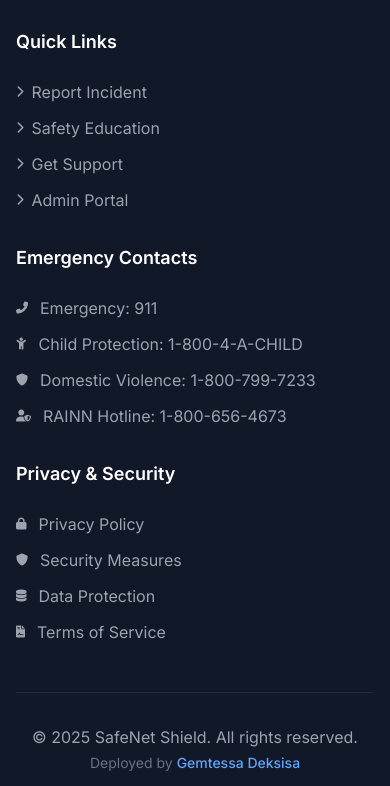
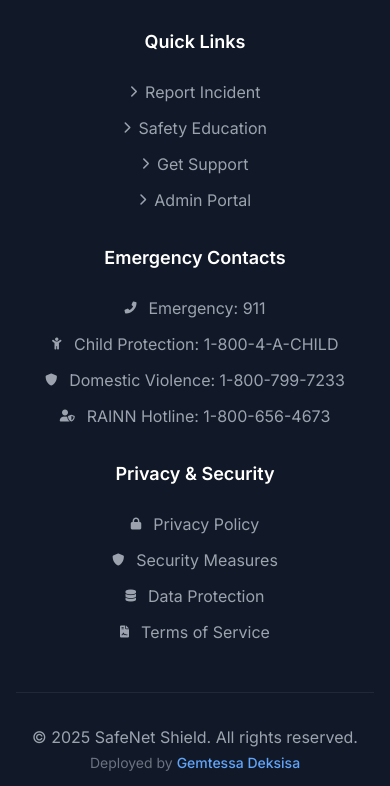
Before and after one commit to Gemtessa09/digitalViolance, a website: page public/index.html in a window 390 px wide. Shown: the part 7494-8280 px from the top of the page. Drawn offline with nearby package versions, Linux system fonts and the light colour scheme.

Commit message:
Center all footer content on mobile devices

```diff
--- a/public/index.html
+++ b/public/index.html
@@ -1060,9 +1060,9 @@
     <!-- Footer -->
     <footer class="bg-gray-900 text-white py-12 lg:py-16">
       <div class="max-w-7xl mx-auto px-4 sm:px-6 lg:px-8">
-        <div class="grid md:grid-cols-4 gap-8 lg:gap-12">
+        <div class="grid md:grid-cols-4 gap-8 lg:gap-12 text-center md:text-left">
           <div class="lg:col-span-1">
-            <div class="flex items-center mb-6">
+            <div class="flex items-center mb-6 justify-center md:justify-start">
               <div
                 class="bg-gradient-to-br from-blue-600 to-purple-600 w-12 h-12 rounded-xl flex items-center justify-center shadow-lg mr-4"
               >
@@ -1082,7 +1082,7 @@
               Gender-Based Violence through secure reporting, education, and
               support.
             </p>
-            <div class="mt-6 flex space-x-4">
+            <div class="mt-6 flex space-x-4 justify-center md:justify-start">
               <a
                 href="#"
                 class="w-10 h-10 bg-gray-800 hover:bg-gray-700 rounded-lg flex items-center justify-center transition-colors duration-300"
@@ -1116,7 +1116,7 @@
               <li>
                 <a
                   href="report.html"
-                  class="text-gray-400 hover:text-white transition-colors duration-300 flex items-center"
+                  class="text-gray-400 hover:text-white transition-colors duration-300 flex items-center justify-center md:justify-start"
                 >
                   <i class="fas fa-chevron-right text-xs mr-2"></i>Report
                   Incident
@@ -1124,8 +1124,8 @@
               </li>
               <li>
                 <a
-                  href="/learn"
-                  class="text-gray-400 hover:text-white transition-colors duration-300 flex items-center"
+                  href="learn.html"
+                  class="text-gray-400 hover:text-white transition-colors duration-300 flex items-center justify-center md:justify-start"
                 >
                   <i class="fas fa-chevron-right text-xs mr-2"></i>Safety
                   Education
@@ -1134,7 +1134,7 @@
               <li>
                 <a
                   href="support.html"
-                  class="text-gray-400 hover:text-white transition-colors duration-300 flex items-center"
+                  class="text-gray-400 hover:text-white transition-colors duration-300 flex items-center justify-center md:justify-start"
                 >
                   <i class="fas fa-chevron-right text-xs mr-2"></i>Get Support
                 </a>
@@ -1142,7 +1142,7 @@
               <li>
                 <a
                   href="dashboard.html"
-                  class="text-gray-400 hover:text-white transition-colors duration-300 flex items-center"
+                  class="text-gray-400 hover:text-white transition-colors duration-300 flex items-center justify-center md:justify-start"
                 >
                   <i class="fas fa-chevron-right text-xs mr-2"></i>Admin Portal
                 </a>
@@ -1156,7 +1156,7 @@
               <li>
                 <a
                   href="tel:911"
-                  class="text-gray-400 hover:text-white transition-colors duration-300 flex items-center"
+                  class="text-gray-400 hover:text-white transition-colors duration-300 flex items-center justify-center md:justify-start"
                 >
                   <i class="fas fa-phone-alt text-xs mr-3"></i>Emergency: 911
                 </a>
@@ -1164,7 +1164,7 @@
               <li>
                 <a
                   href="tel:1-800-4-A-CHILD"
-                  class="text-gray-400 hover:text-white transition-colors duration-300 flex items-center"
+                  class="text-gray-400 hover:text-white transition-colors duration-300 flex items-center justify-center md:justify-start"
                 >
                   <i class="fas fa-child text-xs mr-3"></i>Child Protection:
                   1-800-4-A-CHILD
@@ -1173,7 +1173,7 @@
               <li>
                 <a
                   href="tel:1-800-799-7233"
-                  class="text-gray-400 hover:text-white transition-colors duration-300 flex items-center"
+                  class="text-gray-400 hover:text-white transition-colors duration-300 flex items-center justify-center md:justify-start"
                 >
                   <i class="fas fa-shield-alt text-xs mr-3"></i>Domestic
                   Violence: 1-800-799-7233
@@ -1182,7 +1182,7 @@
               <li>
                 <a
                   href="tel:1-800-656-4673"
-                  class="text-gray-400 hover:text-white transition-colors duration-300 flex items-center"
+                  class="text-gray-400 hover:text-white transition-colors duration-300 flex items-center justify-center md:justify-start"
                 >
                   <i class="fas fa-user-shield text-xs mr-3"></i>RAINN Hotline:
                   1-800-656-4673
@@ -1197,7 +1197,7 @@
               <li>
                 <a
                   href="#"
-                  class="text-gray-400 hover:text-white transition-colors duration-300 flex items-center"
+                  class="text-gray-400 hover:text-white transition-colors duration-300 flex items-center justify-center md:justify-start"
                 >
                   <i class="fas fa-lock text-xs mr-3"></i>Privacy Policy
                 </a>
@@ -1205,7 +1205,7 @@
               <li>
                 <a
                   href="#"
-                  class="text-gray-400 hover:text-white transition-colors duration-300 flex items-center"
+                  class="text-gray-400 hover:text-white transition-colors duration-300 flex items-center justify-center md:justify-start"
                 >
                   <i class="fas fa-shield-alt text-xs mr-3"></i>Security
                   Measures
@@ -1214,7 +1214,7 @@
               <li>
                 <a
                   href="#"
-                  class="text-gray-400 hover:text-white transition-colors duration-300 flex items-center"
+                  class="text-gray-400 hover:text-white transition-colors duration-300 flex items-center justify-center md:justify-start"
                 >
                   <i class="fas fa-database text-xs mr-3"></i>Data Protection
                 </a>
@@ -1222,7 +1222,7 @@
               <li>
                 <a
                   href="#"
-                  class="text-gray-400 hover:text-white transition-colors duration-300 flex items-center"
+                  class="text-gray-400 hover:text-white transition-colors duration-300 flex items-center justify-center md:justify-start"
                 >
                   <i class="fas fa-file-contract text-xs mr-3"></i>Terms of
                   Service
```
Also changed, not shown: public/support.html (+15 -13 lines).
